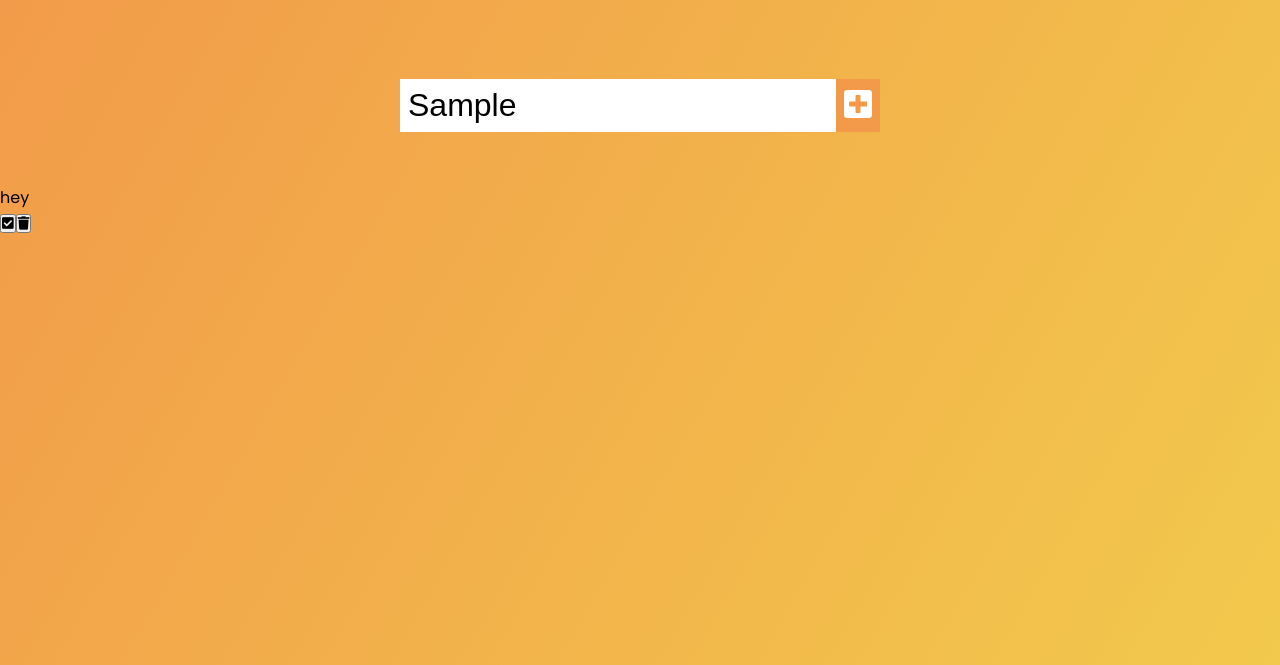
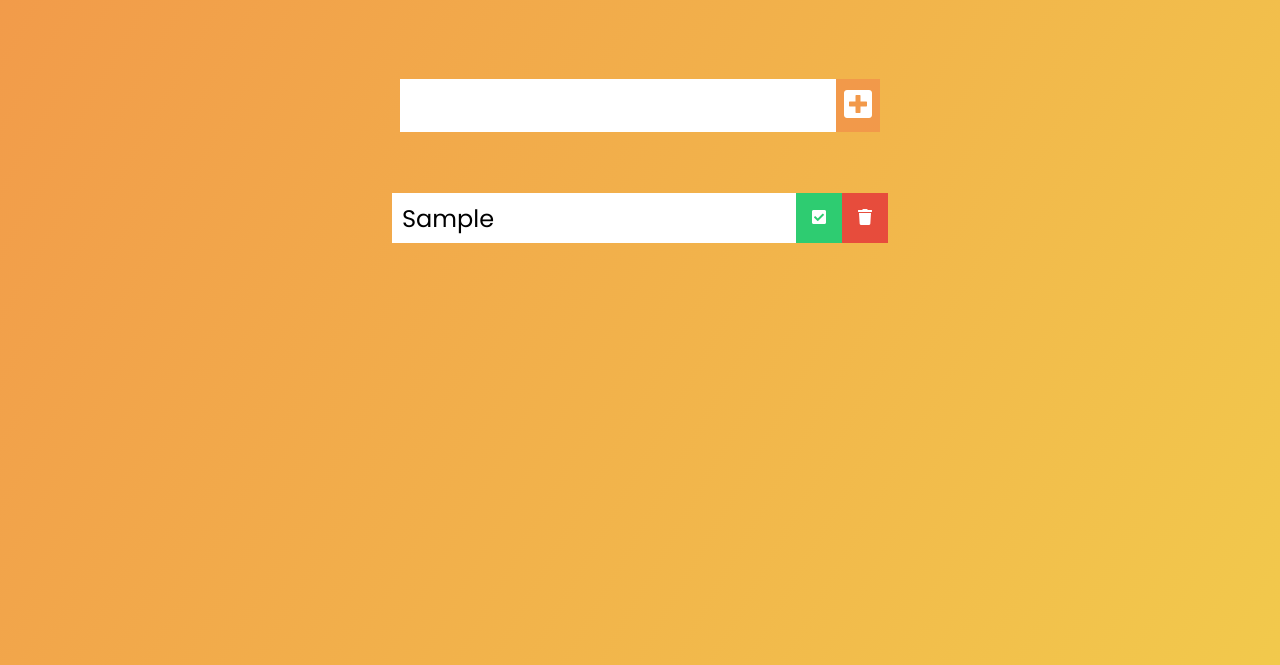
Before and after one commit to tawhidib/to-do-app-vanillaJs, a plain HTML site: page index.html in a window 1280 px wide. Both pictures are taken after typing "Sample" into the empty fields and a click on the button 858 px from the left and 240 px from the top of the page. Shown: the part 135-800 px from the top of the page. Drawn offline with Linux system fonts and the light colour scheme.

Commit message:
todo list style complete for now

```diff
--- a/app.js
+++ b/app.js
@@ -20,7 +20,7 @@ function addTodo(event) {
 	//todo LI
 
 	const newTodo = document.createElement("li");
-	newTodo.innerText = "hey";
+	newTodo.innerText = todoInput.value;
 	newTodo.classList.add("todo-item");
 	todoDiv.appendChild(newTodo);
 
@@ -41,4 +41,8 @@ function addTodo(event) {
 	//Finally Append to list
 
 	todoList.appendChild(todoDiv);
+
+	// Clear todo input value
+
+	todoInput.value = "";
 }
--- a/style.css
+++ b/style.css
@@ -40,3 +40,43 @@ form button:hover {
 	background-color: #fff;
 	color: #f2994a;
 }
+.todo-container {
+	display: flex;
+	justify-content: center;
+	align-items: center;
+}
+
+.todo-list {
+	list-style: none;
+	width: 40%;
+}
+
+.todo {
+	display: flex;
+	justify-content: space-between;
+	align-items: center;
+	margin: 0.5rem;
+	font-size: 1.5rem;
+	background-color: #fff;
+}
+.todo li {
+	flex: 1;
+	margin-left: 10px;
+}
+.completed-btn,
+.trash-btn {
+	font-size: 1rem;
+	color: #fff;
+	background-color: #f2994a;
+	transition: all 0.4s ease;
+	cursor: pointer;
+	border: none;
+	padding: 1rem;
+}
+
+.completed-btn {
+	background-color: #2ecc71;
+}
+.trash-btn {
+	background-color: #e74c3c;
+}
```
